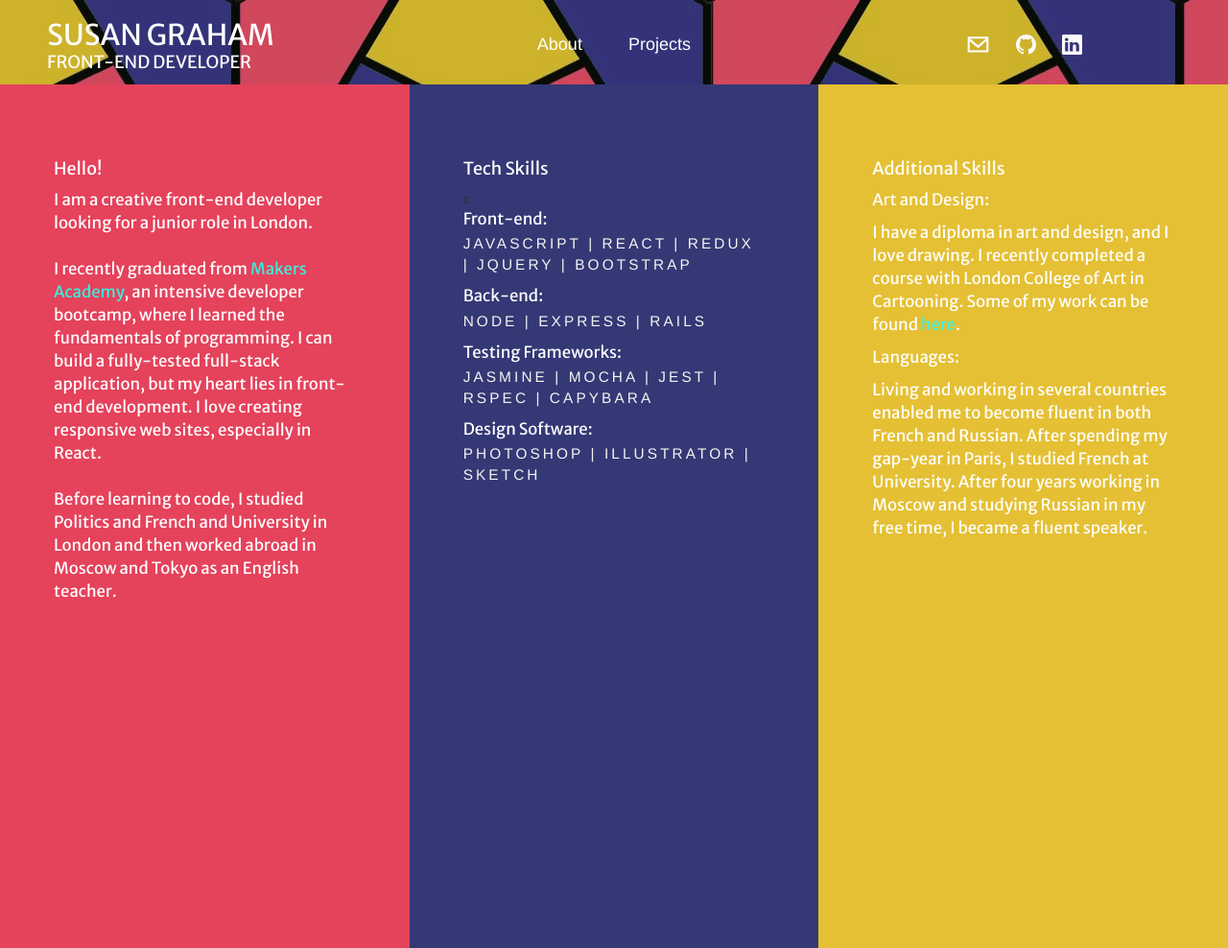
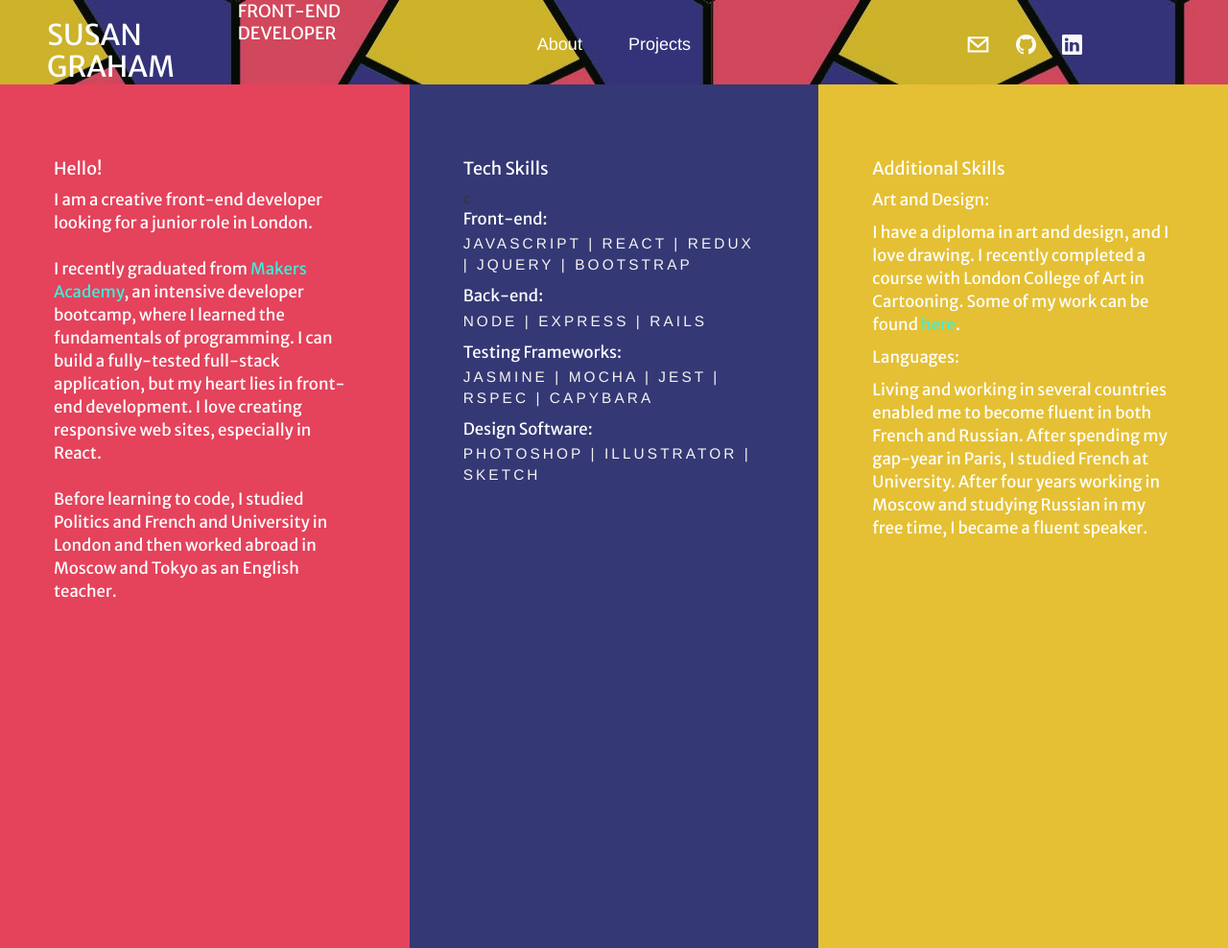
Before and after one commit to sus111/sus111.github.io, a Jekyll site: the page built from about.html, in a window 1280 px wide. Shown: the whole page at 96% size. Built offline with Jekyll 4.4.1, drawn with Linux system fonts in a browser that asks for light colours; nearby versions of some CDN libraries.

Commit message:
header cs

```diff
--- a/_sass/_header.scss
+++ b/_sass/_header.scss
@@ -22,14 +22,15 @@
 .name-title {
   padding: 0 0 0.5em 3.5em;
   text-align: left;
-  display: inline-block;
+  display: flex;
+  flex-direction: row;
 }
 
 .susan-graham {
   font: 'Montserrat', sans-serif;
   color: white;
   text-transform: uppercase;
-  display: inline-block;
+  display: flex;
   margin-bottom: 0;
   text-decoration: none !important;
 }
@@ -40,7 +41,7 @@
 
 .fed-header {
   color: white;
-  display: inline-block;
+  display: flex;
   font: 'Montserrat', sans-serif;
   margin-top: 0;
   text-decoration: none !important;
```
